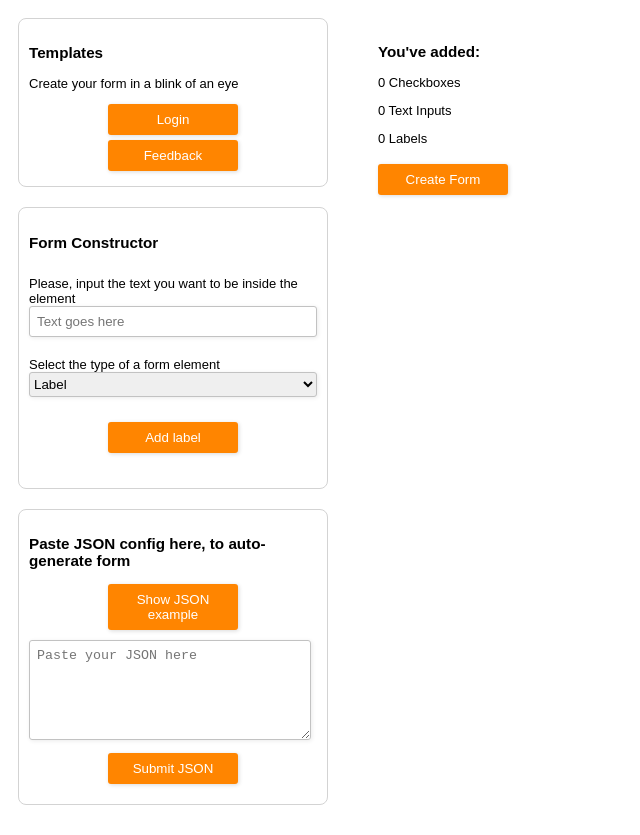
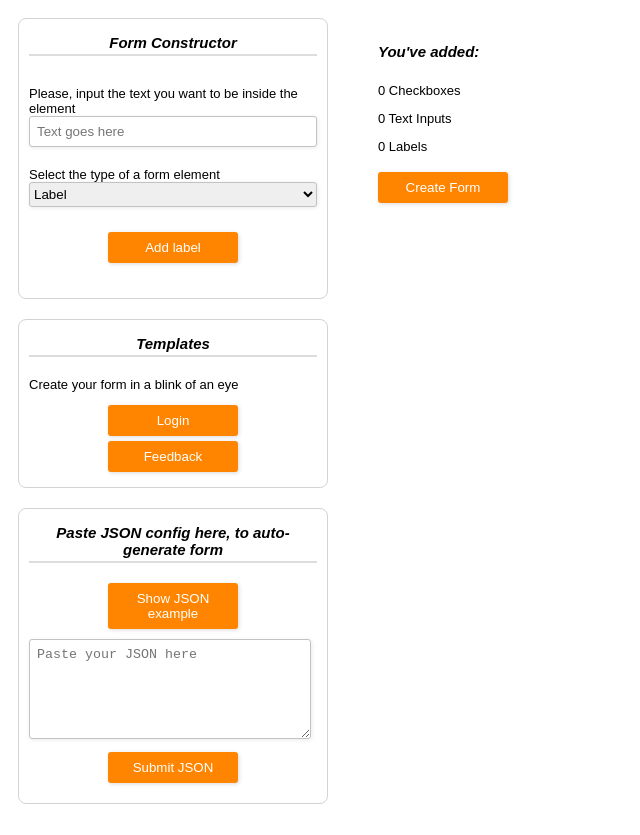
Before and after one commit to tony-blackie/form-constructor, a React app: page / in a window 1280 px wide. Shown: the whole page, without its empty margins (0-640 px from the left). Built offline with nearby package versions, Linux system fonts and the light colour scheme.

Commit message:
Minor design improvements

```diff
--- a/src/components/AppComponent.jsx
+++ b/src/components/AppComponent.jsx
@@ -1,6 +1,5 @@
 import React, { Component } from 'react';
 import ReactDOM, { render } from 'react-dom';
-import { Link } from 'react-router';
 import ControlPanel from './ControlPanel.jsx';
 import Display from './Display.jsx';
 import Styles from '../sass/index.scss';
@@ -53,7 +52,12 @@ export default class App extends Component {
             return;
         }
 
-        this.setState({formElements: parsedJSON});
+        this.setState(
+            {
+                formElements: parsedJSON,
+                isJSONInvalid: false
+            }
+        );
     }
 
     handleChosenTemplate(template) {
--- a/src/components/ControlPanel.jsx
+++ b/src/components/ControlPanel.jsx
@@ -28,8 +28,8 @@ export default class ControlPanel extends Component {
     render() {
         return (
             <div className="control-panel">
+                <FormConstructor handleSubmit={this.handleSubmit} />
                 <FormTemplate renderChosenTemplate={this.handleChosenTemplate} />
-                <FormConstructor handleSubmit={this.handleSubmit} />
                 <FormConfig
                     handleJSONSubmit={this.handleJSONSubmit}
                     isJSONInvalid={this.props.isJSONInvalid}
--- a/src/components/FormConfig.jsx
+++ b/src/components/FormConfig.jsx
@@ -39,7 +39,7 @@ export default class FormConfig extends Component {
     render() {
         return (
             <form className="config">
-                <h3>Paste JSON config here, to auto-generate form</h3>
+                <h3 className="config__header">Paste JSON config here, to auto-generate form</h3>
 
                 <div className="config__example-wrapper">
                     <button
--- a/src/components/FormConstructor.jsx
+++ b/src/components/FormConstructor.jsx
@@ -38,7 +38,7 @@ export default class FormConstructor extends Component {
     render() {
         return (
             <div className="constructor">
-                <h3>Form Constructor</h3>
+                <h3 className="constructor__header">Form Constructor</h3>
                 <div className="constructor__component">
                     <label>Please, input the text you want to be inside the element</label>
                     <div>
--- a/src/components/FormTemplate.jsx
+++ b/src/components/FormTemplate.jsx
@@ -44,7 +44,7 @@ export default class FormTemplate extends Component {
 
         return (
             <div className="template">
-                <h3>Templates</h3>
+                <h3 className="template__header">Templates</h3>
                 <p>Create your form in a blink of an eye</p>
 
                 {renderTemplates}
--- a/src/components/Info.jsx
+++ b/src/components/Info.jsx
@@ -48,7 +48,7 @@ export default class Info extends Component {
 
         return (
             <div>
-                <h3>You've added:</h3>
+                <h3 className="info__header">You've added:</h3>
                 <p>{checkboxCounter} Checkboxes</p>
                 <p>{textCounter} Text Inputs</p>
                 <p>{labelCounter} Labels</p>
@@ -58,7 +58,9 @@ export default class Info extends Component {
                 </button>
                 {
                     this.state.isErrorShown ?
-                    <div>Form can't have 0 elements. Please use Form Constructor to add some</div>
+                    <div className="info__error">
+                        Form can't have 0 elements. Please use Form Constructor to add some
+                    </div>
                     : null
                 }
 
--- a/src/sass/config.scss
+++ b/src/sass/config.scss
@@ -14,6 +14,17 @@
   &__submit-wrapper {
     text-align: center;
     margin: 10px 0 10px 0;
+  }
+
+  &__header {
+    font-weight: bold;
+    font-style: italic;
+    border-bottom: 2px solid #ddd;
+    margin-bottom: 20px;
+    font-size: 15px;
+    padding-bottom: 3px;
+    text-align: center;
+    margin-top: 5px;
   }
 
   &__submit {
@@ -86,6 +97,46 @@
   }
 
   &__error {
-    margin: 10px 0 10px 0;
+    margin: 8px 0 8px 0;
+    text-align: center;
+    background-color: lightpink;
+    padding: 3px;
+    border-radius: 5px;
+
+    -webkit-animation: fadein 1s; /* Safari, Chrome and Opera > 12.1 */
+    -webkit-animation-delay: 1s;
+    -moz-animation: fadein 1s; /* Firefox < 16 */
+    -ms-animation: fadein 1s; /* Internet Explorer */
+    -o-animation: fadein 1s; /* Opera < 12.1 */
+    animation: fadein 1s;
   }
 }
+
+@keyframes fadein {
+  from { opacity: 0; }
+  to   { opacity: 1; }
+}
+
+/* Firefox < 16 */
+@-moz-keyframes fadein {
+  from { opacity: 0; }
+  to   { opacity: 1; }
+}
+
+/* Safari, Chrome and Opera > 12.1 */
+@-webkit-keyframes fadein {
+  from { opacity: 0; }
+  to   { opacity: 1; }
+}
+
+/* Internet Explorer */
+@-ms-keyframes fadein {
+  from { opacity: 0; }
+  to   { opacity: 1; }
+}
+
+/* Opera < 12.1 */
+@-o-keyframes fadein {
+  from { opacity: 0; }
+  to   { opacity: 1; }
+}
--- a/src/sass/constructor.scss
+++ b/src/sass/constructor.scss
@@ -12,6 +12,17 @@
   &__select {
     display: block;
     width: 100%;
+  }
+
+  &__header {
+    font-weight: bold;
+    font-style: italic;
+    border-bottom: 2px solid #ddd;
+    margin-bottom: 20px;
+    font-size: 15px;
+    padding-bottom: 3px;
+    text-align: center;
+    margin-top: 5px;
   }
 
   &__submit-wrapper {
@@ -81,4 +92,19 @@
       border: 1px solid #0C0;
     }
   }
+
+  &__error {
+    margin: 8px 0 8px 0;
+    text-align: center;
+    background-color: lightpink;
+    padding: 3px;
+    border-radius: 5px;
+
+    -webkit-animation: fadein 1s; /* Safari, Chrome and Opera > 12.1 */
+    -webkit-animation-delay: 1s;
+    -moz-animation: fadein 1s; /* Firefox < 16 */
+    -ms-animation: fadein 1s; /* Internet Explorer */
+    -o-animation: fadein 1s; /* Opera < 12.1 */
+    animation: fadein 1s;
+  }
 }
--- a/src/sass/form.scss
+++ b/src/sass/form.scss
@@ -1,7 +1,7 @@
 .form {
   margin: 10px;
   border: 1px solid lightgray;
-  padding: 0 20px 20px 20px;
+  padding: 10px 20px 20px 20px;
   max-width: 500px;
   font: 13px Arial, Helvetica, sans-serif;
 
@@ -20,6 +20,8 @@
     margin-bottom: 20px;
     font-size: 15px;
     padding-bottom: 3px;
+    text-align: center;
+    margin-top: 5px;
   }
 
   &__row {
--- a/src/sass/info.scss
+++ b/src/sass/info.scss
@@ -20,4 +20,27 @@
       color: #fff;
     }
   }
+
+  &__error {
+    margin: 8px 0 8px 0;
+    text-align: center;
+    background-color: lightpink;
+    padding: 3px;
+    border-radius: 5px;
+
+    -webkit-animation: fadein 1s; /* Safari, Chrome and Opera > 12.1 */
+    -webkit-animation-delay: 1s;
+    -moz-animation: fadein 1s; /* Firefox < 16 */
+    -ms-animation: fadein 1s; /* Internet Explorer */
+    -o-animation: fadein 1s; /* Opera < 12.1 */
+    animation: fadein 1s;
+  }
+
+  &__header {
+    font-weight: bold;
+    font-style: italic;
+    margin-bottom: 20px;
+    font-size: 15px;
+    padding-bottom: 3px;
+  }
 }
--- a/src/sass/template.scss
+++ b/src/sass/template.scss
@@ -8,6 +8,17 @@
   &__item {
     margin: 5px 0 5px 0;
     text-align: center;
+  }
+
+  &__header {
+    font-weight: bold;
+    font-style: italic;
+    border-bottom: 2px solid #ddd;
+    margin-bottom: 20px;
+    font-size: 15px;
+    padding-bottom: 3px;
+    text-align: center;
+    margin-top: 5px;
   }
 
   &__submit {
```
